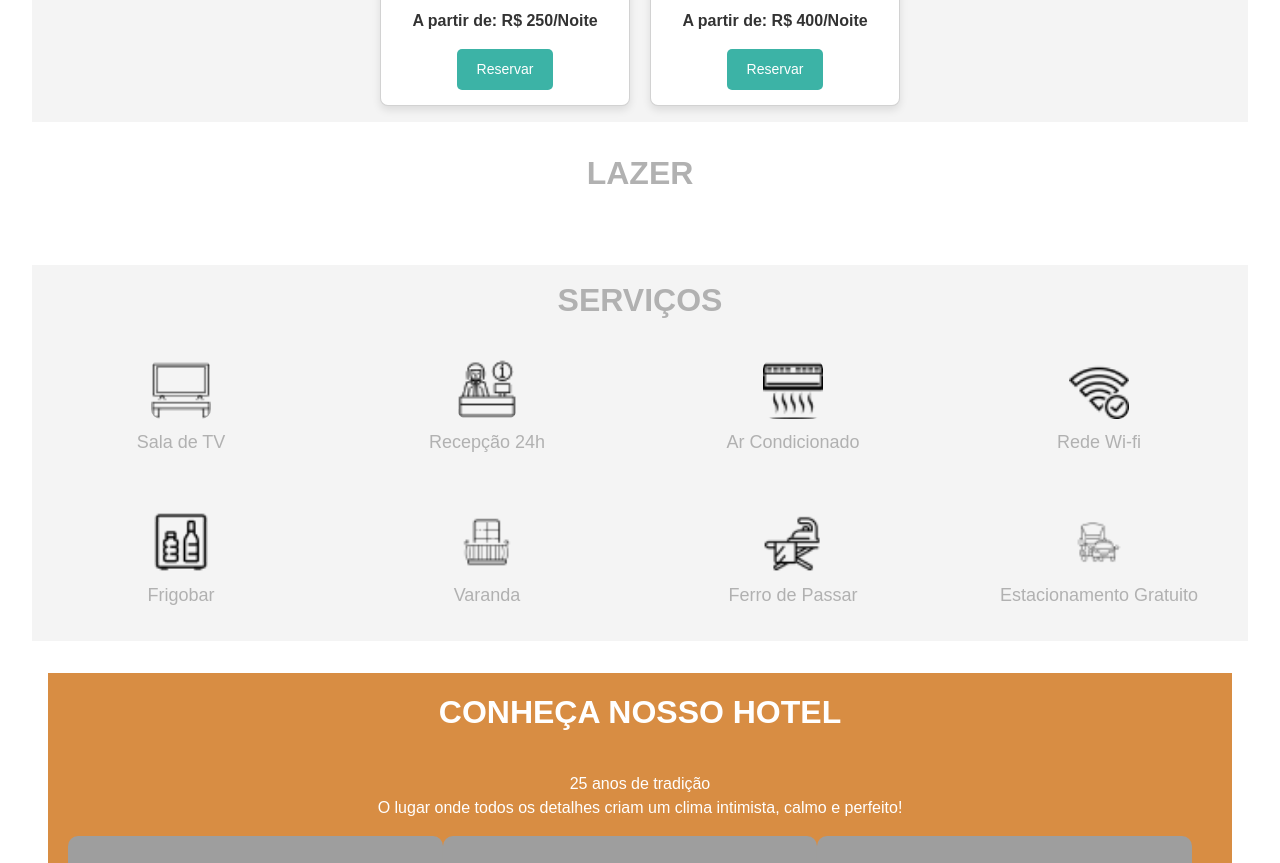
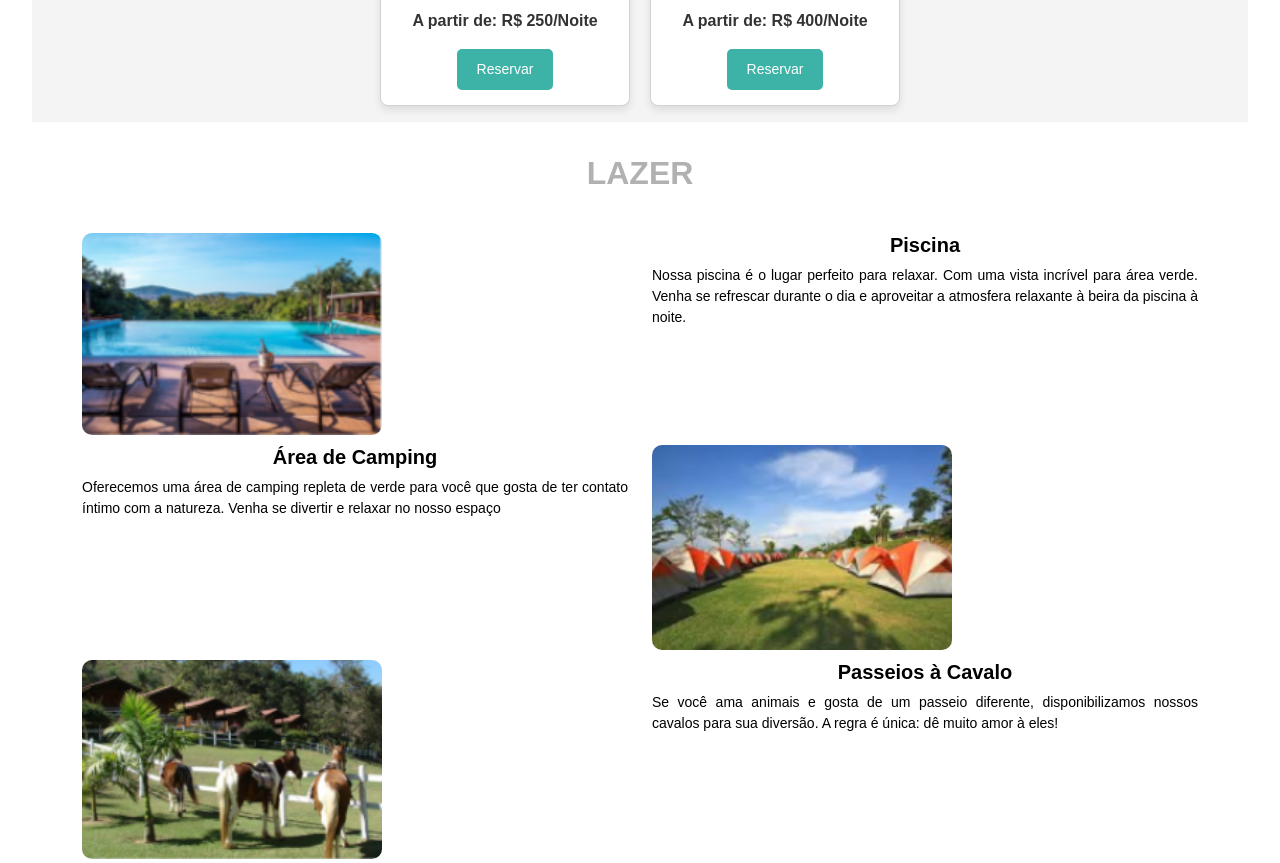
Before and after one commit to Proz-AWS-TalentoCloud-Turma37/Grupo-C_Sistema-de-Hotel, a PHP site: page / in a window 1280 px wide. Shown: the part 1544-2407 px from the top of the page. Run offline with PHP 8.4, Linux system fonts and the light colour scheme; grey boxes are pictures that could not be loaded.

Commit message:
feat: lazer

```diff
--- a/index.html
+++ b/index.html
@@ -156,6 +156,64 @@
         <!-- Seção LAZER -->
         <section id="lazer" style="padding: 1em; margin-bottom: 1em; ">
             <h2>LAZER</h2>
+            <div class="container Lazer">
+                <div class="row Lazer">
+                    <div class="col Lazer">
+                        <img src="Assets/lazer/lazer.01.png" alt="foto da piscina do hotel" class="lazer">
+                    </div>
+                    <div class="col LazerTexto">
+                        <h5 class="lazer"><strong>Piscina</strong></h5>
+                        <p class="lazer">Nossa piscina é o lugar perfeito para relaxar. Com uma vista incrível para área
+                            verde. Venha
+                            se refrescar durante o dia e aproveitar a atmosfera relaxante à beira da piscina à noite.
+                        </p>
+                    </div>
+                </div>
+                <div class="row Lazer">
+                    <div class="col LazerTexto">
+                        <h5 class="lazer"><strong>Área de Camping</strong></h5>
+                        <p class="lazer">Oferecemos uma área de camping repleta de verde para você que gosta de ter
+                            contato íntimo com a natureza. Venha se divertir e relaxar no nosso espaço
+                        </p>
+                    </div>
+                    <div class="col Lazer">
+                        <img src="Assets/lazer/lazer.02.png" alt="foto da área de camping do hotel" class="lazer">
+                    </div>
+                </div>
+                <div class="row Lazer">
+                    <div class="col Lazer">
+                        <img src="Assets/lazer/lazer.03.png" alt="foto de cavalos do hotel" class="lazer">
+                    </div>
+                    <div class="col LazerTexto">
+                        <h5 class="lazer"><strong>Passeios à Cavalo</strong></h5>
+                        <p class="lazer">Se você ama animais e gosta de um passeio diferente, disponibilizamos nossos
+                            cavalos para sua diversão. A regra é única: dê muito amor à eles!
+                        </p>
+                    </div>
+                </div>
+                <div class="row Lazer">
+                    <div class="col LazerTexto">
+                        <h5 class="lazer"><strong>Cachoeira</strong></h5>
+                        <p class="lazer">Nossa natureza é única. Passeie no nosso espaço e contemple a beleza das quedas
+                            d'água de nossa cachoeira.
+                        </p>
+                    </div>
+                    <div class="col Lazer">
+                        <img src="Assets/lazer/lazer.04.png" alt="foto de um deck com cachoeira no fundo" class="lazer">
+                    </div>
+                </div>
+                <div class="row Lazer">
+                    <div class="col Lazer">
+                        <img src="Assets/lazer/lazer.05.png" alt="foto de pessoas na trilha do hotel" class="lazer">
+                    </div>
+                    <div class="col LazerTexto">
+                        <h5 class="lazer"><strong>Trilhas</strong></h5>
+                        <p class="lazer">Exercitar o corpo, contemplar a natureza, respirar ar puro e observar a fauna
+                            nativa. Esses são os privilégios de você realizar nossas trilhas.
+                        </p>
+                    </div>
+                </div>
+            </div>
         </section>
 
         <!-- Seção de SERVIÇOS -->
@@ -205,41 +263,55 @@
                 <p>25 anos de tradição<br>O lugar onde todos os detalhes criam um clima intimista, calmo e perfeito!</p>
 
                 <div class="gridconheca">
-                    <div class="coluna-grid-fotos"
-                        <div class="row g-3">
+                    <div class="coluna-grid-fotos" <div class="row g-3">
                         <div class="col-md-24 col-30" style="justify-content:space-between;">
                             <div class="d-flex flex-row" style="justify-content: space-between;">
-                                    <img src="https://drive.google.com/thumbnail?id=17bBV_jKamyC7_ZXcdaAOQmHY4jl7nZJw" class="img-fluid mb-3">
-                                    <img src="https://drive.google.com/thumbnail?id=1Q_6yy-OocP-OZ8-BU2qsQj1Eme_GXHZh" class="img-fluid mb-3">
-                                    <img src="https://drive.google.com/thumbnail?id=18L1x8w0dbrNCJx6Gb3I4Pk8y4oC4g8gD" class="img-fluid mb-3">
+                                <img src="https://drive.google.com/thumbnail?id=17bBV_jKamyC7_ZXcdaAOQmHY4jl7nZJw"
+                                    class="img-fluid mb-3">
+                                <img src="https://drive.google.com/thumbnail?id=1Q_6yy-OocP-OZ8-BU2qsQj1Eme_GXHZh"
+                                    class="img-fluid mb-3">
+                                <img src="https://drive.google.com/thumbnail?id=18L1x8w0dbrNCJx6Gb3I4Pk8y4oC4g8gD"
+                                    class="img-fluid mb-3">
                             </div>
                         </div>
                         <div class="col-md-24 col-30">
                             <div class="d-flex flex-row align-items-center">
-                                    <img src="https://drive.google.com/thumbnail?id=1RhStubiUH1yBYvyjjUF1t6zxFkEqGuJX" class="img-fluid mb-3">
-                                    <img src="https://drive.google.com/thumbnail?id=17xV-1dVzMEaAtoAtLc1rxjKF6TF-5Vqz" class="img-fluid mb-3">
-                                    <img src="https://drive.google.com/thumbnail?id=1C4edQpU36U0zVbFlxvQArBu5jm6G0_KM" class="img-fluid mb-3">
+                                <img src="https://drive.google.com/thumbnail?id=1RhStubiUH1yBYvyjjUF1t6zxFkEqGuJX"
+                                    class="img-fluid mb-3">
+                                <img src="https://drive.google.com/thumbnail?id=17xV-1dVzMEaAtoAtLc1rxjKF6TF-5Vqz"
+                                    class="img-fluid mb-3">
+                                <img src="https://drive.google.com/thumbnail?id=1C4edQpU36U0zVbFlxvQArBu5jm6G0_KM"
+                                    class="img-fluid mb-3">
                             </div>
                         </div>
                         <div class="col-md-24 col-30">
                             <div class="d-flex flex-row align-items-center">
-                                    <img src="https://drive.google.com/thumbnail?id=1KVB_tiASKWhzWNWKCqp4wAghMg9gvn0I" class="img-fluid mb-3">
-                                    <img src="https://drive.google.com/thumbnail?id=1LQAxtYGxWK8B6N5s15wjVmfd2XsbGEmy" class="img-fluid mb-3">
-                                    <img src="https://drive.google.com/thumbnail?id=1VMkYUcYmptWT-ChWWrKoTPYzYp0OgvF7" class="img-fluid mb-3">
+                                <img src="https://drive.google.com/thumbnail?id=1KVB_tiASKWhzWNWKCqp4wAghMg9gvn0I"
+                                    class="img-fluid mb-3">
+                                <img src="https://drive.google.com/thumbnail?id=1LQAxtYGxWK8B6N5s15wjVmfd2XsbGEmy"
+                                    class="img-fluid mb-3">
+                                <img src="https://drive.google.com/thumbnail?id=1VMkYUcYmptWT-ChWWrKoTPYzYp0OgvF7"
+                                    class="img-fluid mb-3">
                             </div>
                         </div>
                         <div class="col-md-24 col-30">
                             <div class="d-flex flex-row align-items-center">
-                                    <img src="https://drive.google.com/thumbnail?id=138na-CFnXpKiSlNx7iV1RWtMpghyA0hq" class="img-fluid mb-3">
-                                    <img src="https://drive.google.com/thumbnail?id=18hyn30vd79lNxNJC4JKT0fkKqSuWGCHP" class="img-fluid mb-3">
-                                    <img src="https://drive.google.com/thumbnail?id=1s7woiszrcRgrk4DgZbKT7FE7HhXXrPWU" class="img-fluid mb-3">
+                                <img src="https://drive.google.com/thumbnail?id=138na-CFnXpKiSlNx7iV1RWtMpghyA0hq"
+                                    class="img-fluid mb-3">
+                                <img src="https://drive.google.com/thumbnail?id=18hyn30vd79lNxNJC4JKT0fkKqSuWGCHP"
+                                    class="img-fluid mb-3">
+                                <img src="https://drive.google.com/thumbnail?id=1s7woiszrcRgrk4DgZbKT7FE7HhXXrPWU"
+                                    class="img-fluid mb-3">
                             </div>
                         </div>
                         <div class="col-md-24 col-30">
                             <div class="d-flex flex-row align-items-center">
-                                    <img src="https://drive.google.com/thumbnail?id=1Vlz1glzy55ntO0654_8stzL8wVwRzUD7" class="img-fluid mb-3">
-                                    <img src="https://drive.google.com/thumbnail?id=1WCNEW_jEoUZ5Aiym5IovJtuIVjRpHrfZ" class="img-fluid mb-3">
-                                    <img src="https://drive.google.com/thumbnail?id=1a4beB-QGJSo7RQ4U747rszdbcxJ7YwDs" class="img-fluid mb-3">
+                                <img src="https://drive.google.com/thumbnail?id=1Vlz1glzy55ntO0654_8stzL8wVwRzUD7"
+                                    class="img-fluid mb-3">
+                                <img src="https://drive.google.com/thumbnail?id=1WCNEW_jEoUZ5Aiym5IovJtuIVjRpHrfZ"
+                                    class="img-fluid mb-3">
+                                <img src="https://drive.google.com/thumbnail?id=1a4beB-QGJSo7RQ4U747rszdbcxJ7YwDs"
+                                    class="img-fluid mb-3">
                             </div>
                         </div>
                     </div>
--- a/styles.css
+++ b/styles.css
@@ -506,3 +506,25 @@ img {
 .contact-form button:hover {
     background-color: #c28b4b;
 }
+
+/* LAZER */
+
+p.lazer{
+    color: #000000;
+    text-align: justify;
+    font-size: 14px;
+}
+
+h5.lazer{
+    color: #000000;
+    text-align: center;
+}
+
+col.lazertexto{
+    padding-top: 80px;
+}
+
+img.lazer{
+    width: 300px;
+    height: auto;
+}
```
Lines whose indentation alone changed are shown as unchanged.
